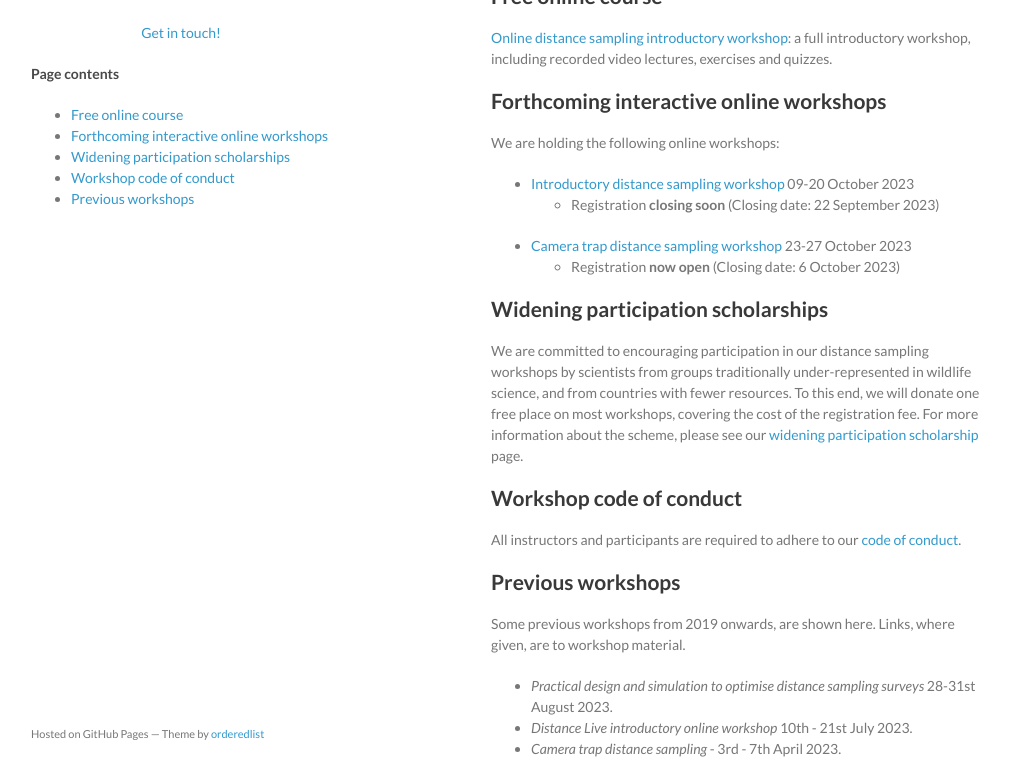
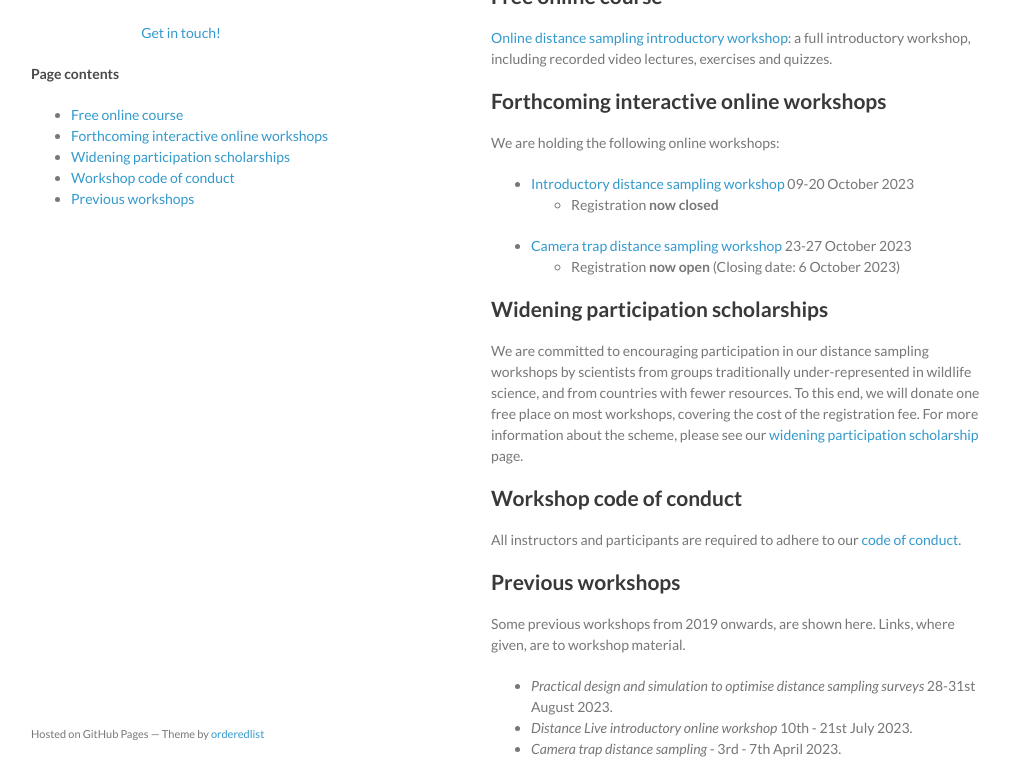
Before and after one commit to distanceworkshops/distanceworkshops.github.io, a Jekyll site: the page built from index.md, in a window 1280 px wide and 900 px high, cut to the strip 137-900 px from the top of the window. Shown: the whole strip, without its empty margins (129-1139 px from the left). Built offline with Jekyll 4.4.1, drawn with Linux system fonts in a browser that asks for light colours.

Commit message:
Update index.md

```diff
--- a/index.md
+++ b/index.md
@@ -18,7 +18,7 @@ We are holding the following online workshops:
 <!--- [Practical design and simulation to optimise distance sampling surveys](https://workshops.distancesampling.org/design-aug-2023) 28-31 August 2023
   - Registration now closed. -->
 - [Introductory distance sampling workshop](intro-oct-2023) 09-20 October 2023
-  - Registration **closing soon** (Closing date: 22 September 2023)
+  - Registration **now closed**
 - [Camera trap distance sampling workshop](ctds-oct-2023) 23-27 October 2023
   - Registration **now open** (Closing date: 6 October 2023)
 <!-- Please [email us](mailto:distance@st-andrews.ac.uk) if you are interested in joining a future live online workshop on the following topics: (1) introduction to distance sampling; (2) camera trap distance sampling. -->
```
